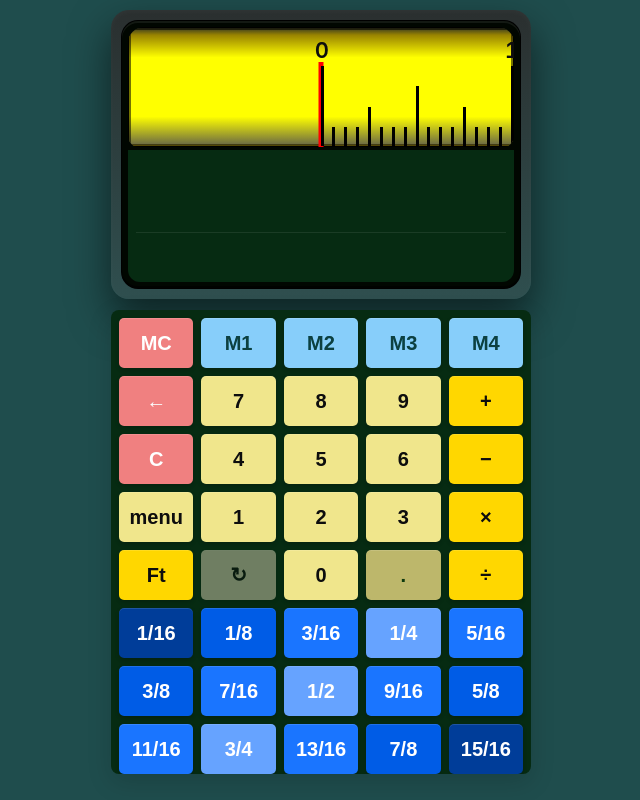
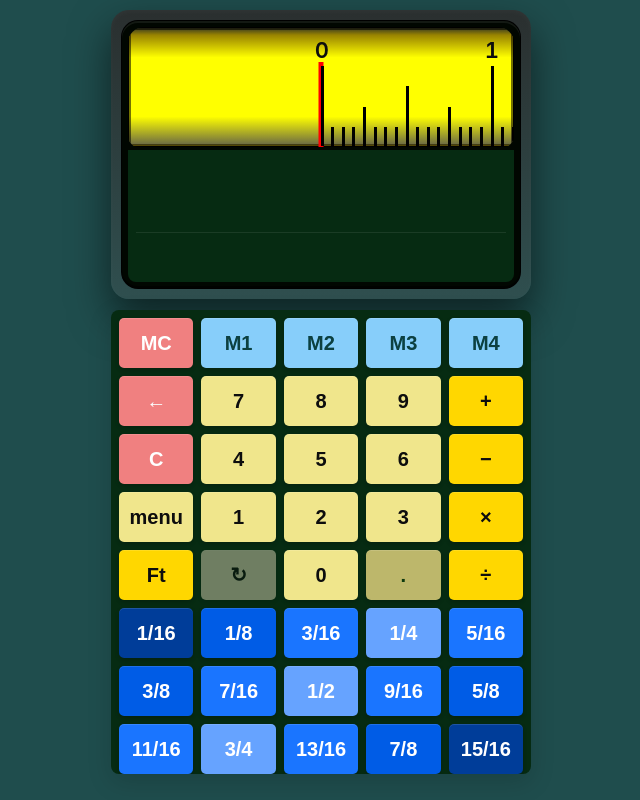
Before and after one commit to raemennj/projects, a plain HTML site: page calc_screens.html in a window 1280 px wide. Shown: the whole page, without its empty margins (319-959 px from the left). Drawn offline with nearby package versions, Linux system fonts and the light colour scheme; a web font is replaced by a local one.

Commit message:
Add files via upload

```diff
--- a/calc_screens.html
+++ b/calc_screens.html
@@ -122,7 +122,7 @@ html, body {
 .bezel .panel{ border-radius:0; box-shadow:none; background:transparent; }
 .bezel .tape{ border-top-left-radius:16px; border-top-right-radius:16px;
 	border-bottom-left-radius:11px; border-bottom-right-radius:11px;}
-.bezel .results{ border-bottom-left-radius:12px; border-bottom-right-radius:12px; }
+.bezel .results{ border-bottom-left-radius:8px; border-bottom-right-radius:8px; }
 /* Seam between sections (use bezel divider tone) */
 .bezel .results .output{ border-top:1px solid var(--bezel-divider); }
 /* Add a subtle inner edge on the yellow tape area */
@@ -558,7 +558,7 @@ html, body {
   let tokenDisplays = [];          // pretty display for measurement tokens
   let currentEntry = '';           // normal numeric entry (non-measure)
   let tmr = null;
-  const PPI = 190;
+  const PPI = 170;
 
   // Keep last good output so UI never blanks mid-entry
   let lastGood = { value: 0, fraction: '', decimal: '' };
```
